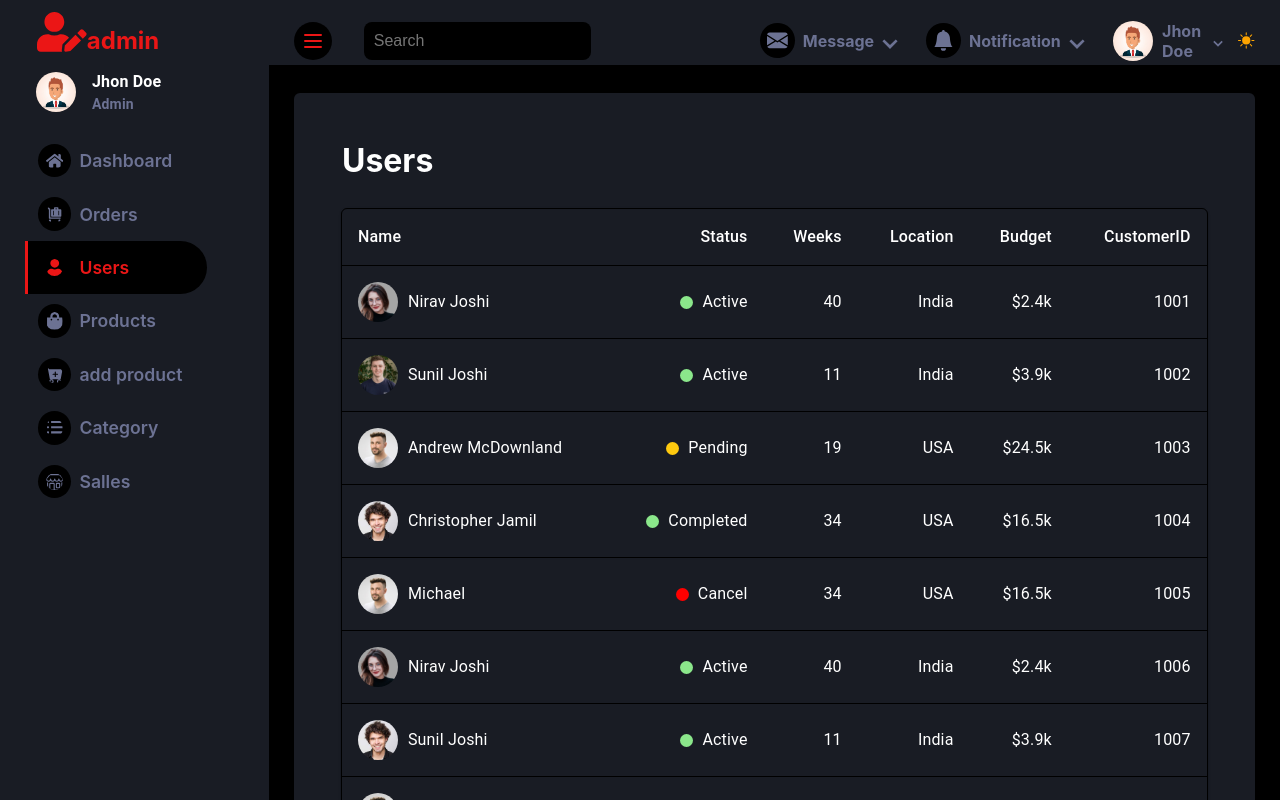
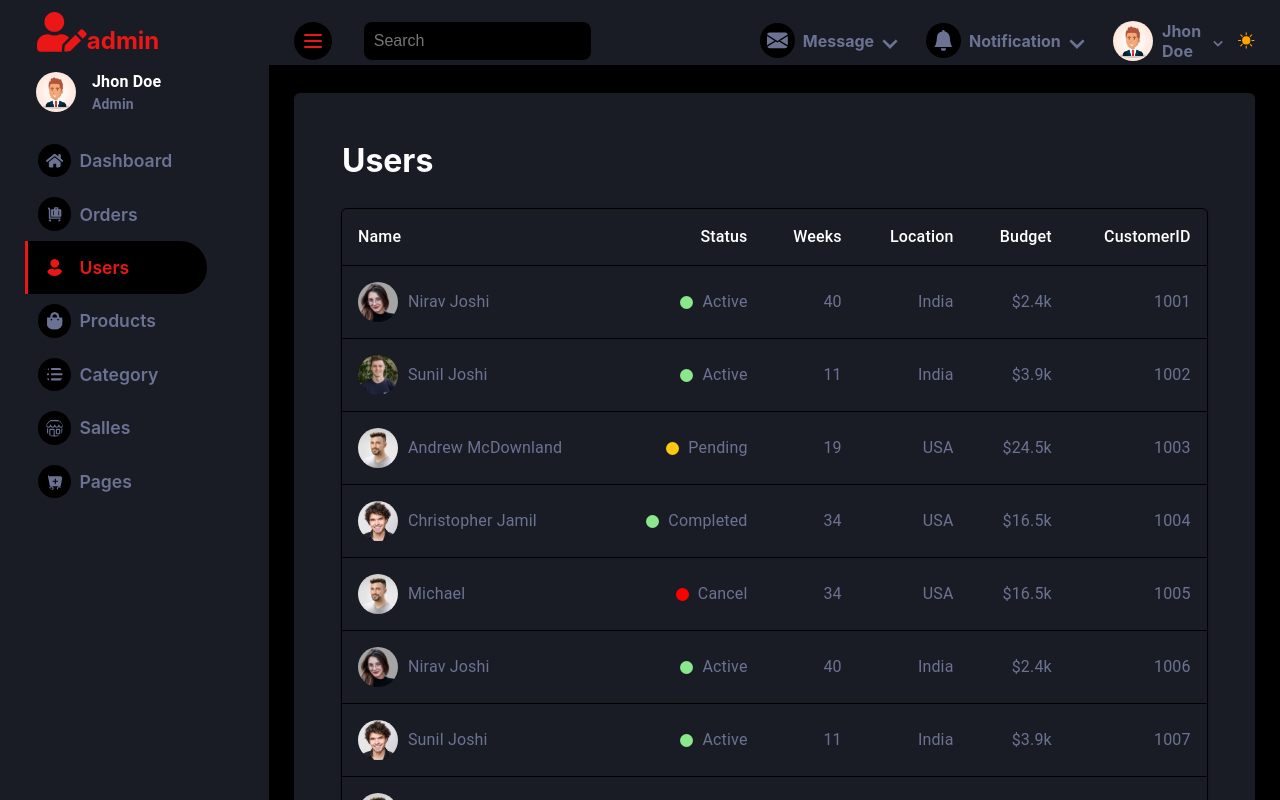
Before and after one commit to ay19b/Dashboard, a React (Create React App) app: page /users in a window 1280 px wide. Shown: the top 800 px of the page. Built offline with nearby package versions, Linux system fonts and the light colour scheme.

Commit message:
fix styles

```diff
--- a/src/App.css
+++ b/src/App.css
@@ -6,7 +6,6 @@
   --red: #eb1616;
   --blue:#009CFF;
 }
-
 
 .App {
   text-align: center;
@@ -62,21 +61,21 @@
 	border: 1px solid !important;
 }
 .app .MuiDataGrid-root{
-	border: 1px solid var(--text) !important;
+	border: 1px solid #c2c7dd !important;
 }
 
 .app.dark .MuiDataGrid-columnHeaders{
 	border-bottom: 1px solid rgb(0, 0, 0)!important ;
 }
 .app .MuiDataGrid-columnHeaders{
-	border-bottom: 1px solid var(--text)!important ;
+	border-bottom: 1px solid #c2c7dd!important ;
 }
 
 .app.dark .MuiDataGrid-cell {
   border-bottom: 1px solid rgb(32, 30, 30) !important;
 }
 .app .MuiDataGrid-cell {
-  border-bottom: 0.7px solid var(--text) !important;
+  border-bottom: 0.7px solid #c2c7dd !important;
 }
 
 .MuiDataGrid-columnSeparator--sideRight{
--- a/src/component/charts/areaChart.js
+++ b/src/component/charts/areaChart.js
@@ -74,20 +74,20 @@ export default function ChartArea() {
   margin={{ top: 10, right: 30, left: 0, bottom: 0 }}>
   <defs>
     <linearGradient id="colorUv" x1="0" y1="0" x2="0" y2="1">
-      <stop offset="5%" stopColor="red" stopOpacity={0.8}/>
-      <stop offset="95%" stopColor="red" stopOpacity={0}/>
+      <stop offset="5%" stopColor="var(--red)" stopOpacity={0.8}/>
+      <stop offset="95%" stopColor="var(--red)" stopOpacity={0}/>
     </linearGradient>
     <linearGradient id="colorPv" x1="0" y1="0" x2="0" y2="1">
-      <stop offset="5%" stopColor="#eb1616" stopOpacity={0.8}/>
-      <stop offset="95%" stopColor="#eb1616" stopOpacity={0}/>
+      <stop offset="5%" stopColor="var(--red)" stopOpacity={0.8}/>
+      <stop offset="95%" stopColor="var(--red)" stopOpacity={0}/>
     </linearGradient>
   </defs>
   <XAxis dataKey="name" />
   <YAxis />
   <CartesianGrid strokeDasharray="3 3" />
   <Tooltip />
-  <Area type="monotone" dataKey="uv" stroke="red" fillOpacity={1} fill="url(#colorUv)" />
-  <Area type="monotone" dataKey="pv" stroke="#82ca9d" fillOpacity={1} fill="url(#colorPv)" />
+  <Area type="monotone" dataKey="uv" stroke="var(--red)" fillOpacity={1} fill="url(#colorUv)" />
+  <Area type="monotone" dataKey="pv" stroke="var(--red)" fillOpacity={1} fill="url(#colorPv)" />
 </AreaChart>
 </div>
   )
--- a/src/component/charts/barChart.js
+++ b/src/component/charts/barChart.js
@@ -78,8 +78,8 @@ export default function ChartBar() {
       <XAxis dataKey="name" />
       <YAxis />
       <Tooltip />
-      <Bar dataKey="pv" fill="red" />
-      <Bar dataKey="uv" fill="#eb1616" />
+      <Bar dataKey="pv" fill="var(--red)" />
+      <Bar dataKey="uv" fill="var(--red)" />
     </BarChart>
     </div>
   )
--- a/src/component/footer/footer.css
+++ b/src/component/footer/footer.css
@@ -31,4 +31,8 @@
 	.logo svg {
       font-size: 3rem;
     }
+	.contFooter{
+		flex-direction: column;
+		text-align: center;
+	}
 }
--- a/src/component/order/order.css
+++ b/src/component/order/order.css
@@ -18,7 +18,7 @@
 
 .app .MuiPaper-root{
     background-color: var(--bgcolor2)!important;
-	border:1px solid #ccc !important;
+	border:1px solid #c2c7dd !important;
 }
 .app.dark .MuiPaper-root{
     background-color: var(--bgcolor)!important;
@@ -60,19 +60,31 @@
 
 
 
-.app .MuiTableCell-root,
-.app .MuiTableCell-root{
+.app .MuiTableHead-root .MuiTableCell-root,
+.app .MuiTableHead-root .MuiTableCell-root{
   color:rgb(0, 0, 0) !important;
   border-bottom: 1px solid #ccc !important;
   font-size: 1rem !important;
 }
-.app.dark .MuiTableCell-root,
-.app.dark .MuiTableCell-root{
+.app.dark .MuiTableHead-root .MuiTableCell-root,
+.app.dark .MuiTableHead-root .MuiTableCell-root{
   color:white !important;
   border-bottom: 1px solid rgb(0, 0, 0) !important;
   font-size: 1rem !important;
 }
 
+.app .MuiTableBody-root .MuiTableCell-root,
+.app .MuiTableBody-root .MuiTableCell-root{
+  color:var(--text) !important;
+  border-bottom: 1px solid #ccc !important;
+  font-size: 1rem !important;
+}
+.app.dark .MuiTableBody-root .MuiTableCell-root,
+.app.dark .MuiTableBody-root .MuiTableCell-root{
+  color:var(--text) !important;
+  border-bottom: 1px solid rgb(0, 0, 0) !important;
+  font-size: 1rem !important;
+}
 .MuiPaper-root tr {
 	 color:rgb(0, 0, 0) !important;
 }
--- a/src/component/sidebar/sidebar.css
+++ b/src/component/sidebar/sidebar.css
@@ -5,11 +5,11 @@
   }
   .sidebar.open {
     margin-left: 0;
-	transition: width 0.5s;
+	transition: margin-left 0.5s;
   }
   .sidebar.close {
     margin-left: -280px;
-	transition: width 0.5s;
+	transition: margin-left 0.5s;
   }
   .app.dark .sidebar{
     background-color: var(--bgcolor);
--- a/src/component/sidebar/sidebar.js
+++ b/src/component/sidebar/sidebar.js
@@ -61,25 +61,22 @@ export default function Sidebar() {
 
           <ul className="sidebarList">
           <Link to="/" style={{ textDecoration: "none" }}>
-            <li className={splitLocation[1] === "" ? "sidebarListItem active" : "sidebarListItem"} onClick={matches?!menu?() => dispatch({ type: "TOGGLE" }):null:!menu?null:null}>
+            <li className={splitLocation[1] === "" ? "sidebarListItem active" : "sidebarListItem"} onClick={matches?() => dispatch({ type: "TOGGLE" }):null}>
               <FaHome /> Dashboard
             </li>
           </Link>
           <Link to="/order" style={{ textDecoration: "none" }} >
-             <li className={splitLocation[1] === "order" ? "sidebarListItem active" : "sidebarListItem"} onClick={matches?!menu?() => dispatch({ type: "TOGGLE" }):null:!menu?null:null}>
+             <li className={splitLocation[1] === "order" ? "sidebarListItem active" : "sidebarListItem"} onClick={matches?() => dispatch({ type: "TOGGLE" }):null}>
                 <RiLuggageCartFill/>Orders
               </li>
           </Link>
           <Link to="/users" style={{ textDecoration: "none" }}>
-              <li className={splitLocation[1] === "users" ? "sidebarListItem active" : "sidebarListItem"} onClick={matches?!menu?() => dispatch({ type: "TOGGLE" }):null:!menu?null:null}>
+              <li className={splitLocation[1] === "users" ? "sidebarListItem active" : "sidebarListItem"} onClick={matches?() => dispatch({ type: "TOGGLE" }):null}>
                 <FaUser/>Users
               </li>
           </Link>
             <li className="sidebarListItem">
               <FaShoppingBag/> Products
-            </li>
-            <li className="sidebarListItem">
-              <BsCartPlusFill/>add product
             </li>
             <li className="sidebarListItem">
                <TfiMenuAlt/>Category
@@ -88,6 +85,9 @@ export default function Sidebar() {
             <li className="sidebarListItem">
               <BsShop/>Salles
             </li>
+			<li className="sidebarListItem">
+              <BsCartPlusFill/>Pages
+            </li>
           </ul>
         </div>
       </div>
--- a/src/component/topBar/topbar.css
+++ b/src/component/topBar/topbar.css
@@ -152,6 +152,10 @@
 }
 
 @media only screen and (max-width:450px) {
+
+   .rightBar {
+    justify-content: flex-end;
+   }
   .topbarListItem {
     font-size: 1.2rem;
     margin-left: -6%;
@@ -159,6 +163,9 @@
    .logo svg {
      font-size: 2rem;
    }
+   .iconMenu {
+      margin: 0%;
+    }
    .css-1wlk0hk-MuiAvatar-root{
 	   width: 32px !important;
        height: 32px !important;
```
